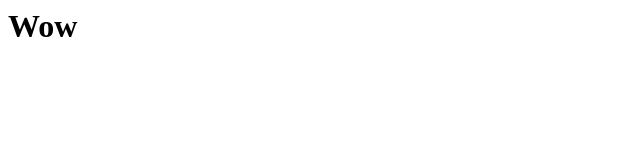
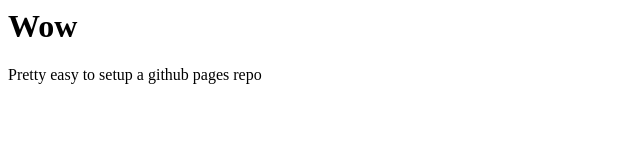
Before and after one commit to jessalfredsen/playtime_ghpages, a plain HTML site: page index.html in a window 1280 px wide. Shown: the whole page, without its empty margins (0-640 px from the left). Drawn offline with Linux system fonts and the light colour scheme.

Commit message:
Update index.html

```diff
--- a/index.html
+++ b/index.html
@@ -1,3 +1,4 @@
 <html>
 <h1>Wow</h1>
+<p>Pretty easy to setup a github pages repo</p>
 </html>
```
